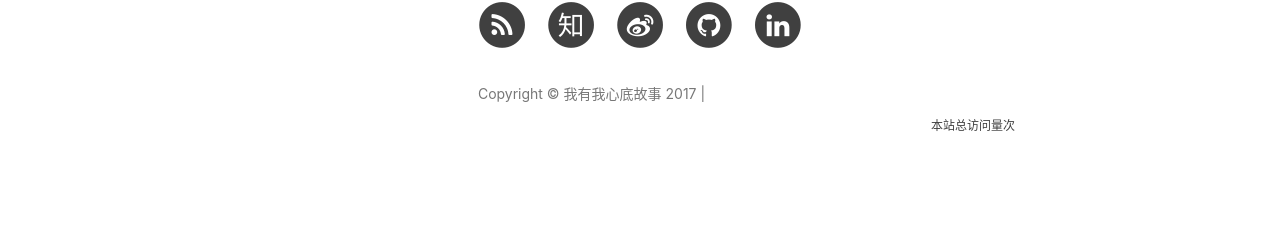
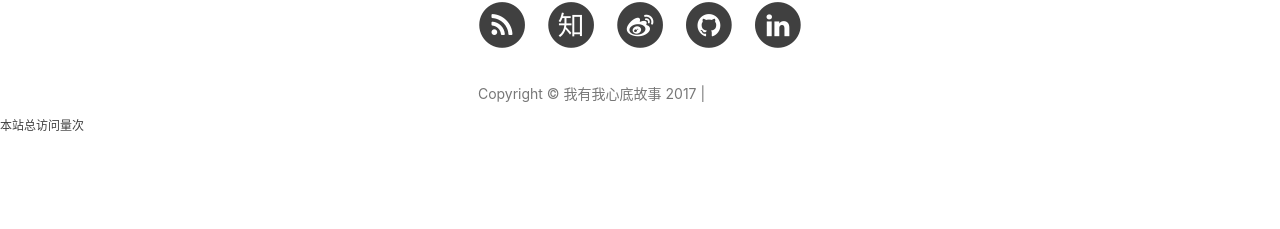
Before and after one commit to Tomy-Lee/Tomy-Lee.github.io, a Jekyll site: the page built from index.html, in a window 1280 px wide. Shown: the part 2742-2971 px from the top of the page. Built offline with Jekyll 4.4.1, drawn with Linux system fonts in a browser that asks for light colours; nearby versions of some CDN libraries; the list of posts is cut into pages by our own code; comment, search, counter and statistics services are not loaded; grey boxes are pictures that could not be loaded.

Commit message:
Update footer.html

```diff
--- a/_includes/footer.html
+++ b/_includes/footer.html
@@ -101,16 +101,13 @@
                 src="https://ghbtns.com/github-btn.html?user=Tomy-Lee&repo=Tomy-Lee.github.io&type=star&count=true" >
             </iframe>
                 </p>
-
-                <div align="right">
+            </div>
+        </div>
+    </div>
+     <div align="left">
                  <script async src="//dn-lbstatics.qbox.me/busuanzi/2.3/busuanzi.pure.mini.js"></script>
             <span id="busuanzi_container_site_pv" style="font-size:12px">本站总访问量<span id="busuanzi_value_site_pv" style="font-size:12px"></span>次</span>
                 </div>
-
-
-            </div>
-        </div>
-    </div>
 </footer>
 
 
```
